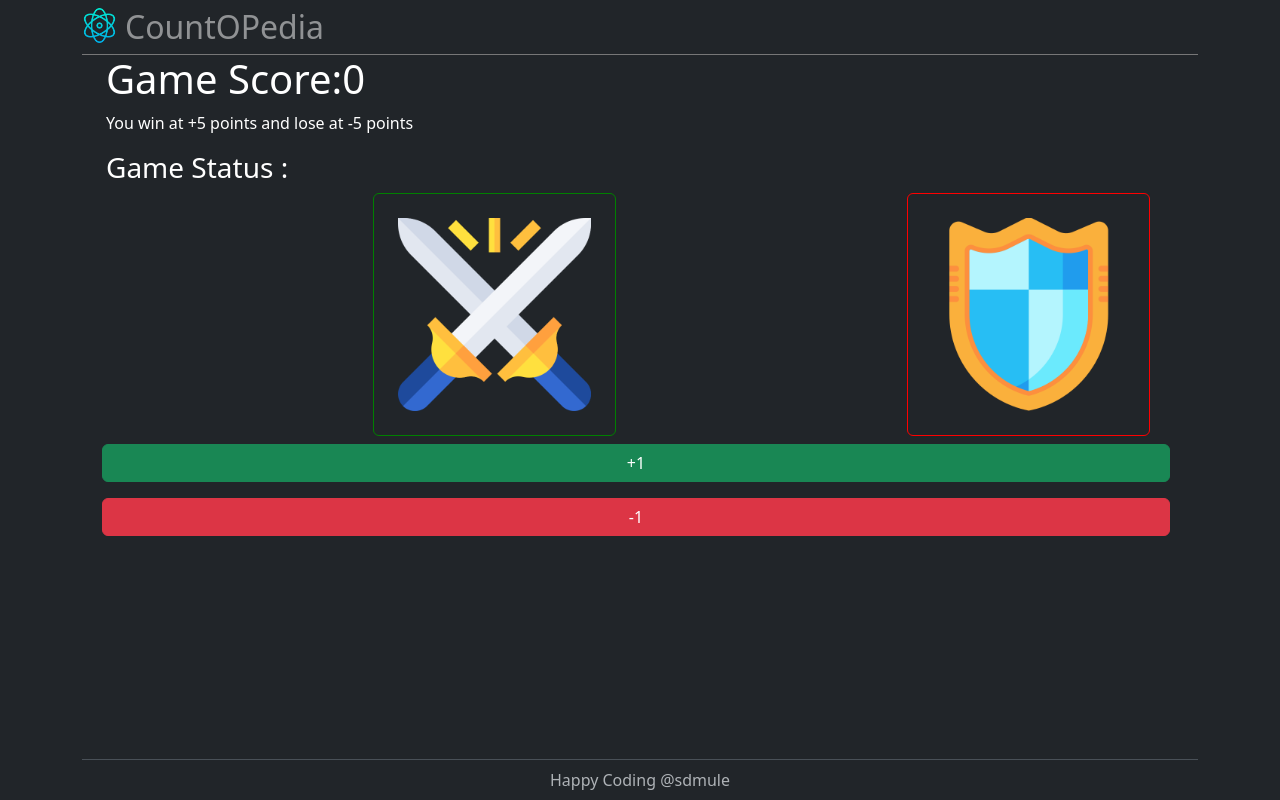
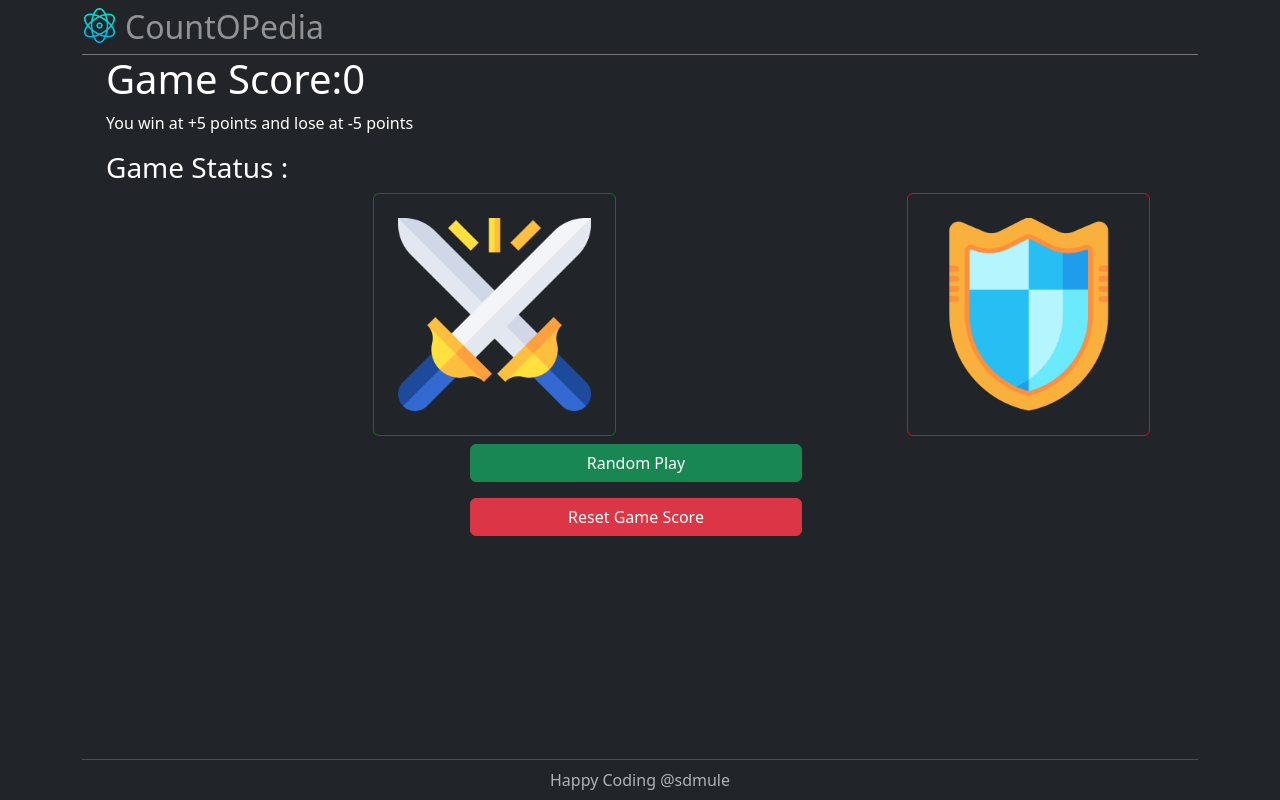
Before and after one commit to sdmule/CountOPedia, a React (Vite) app in the folder countopedia/: page / in a window 1280 px wide. Built offline with nearby package versions, Linux system fonts and the light colour scheme.

Commit message:
Random Play and Reset

```diff
--- a/countopedia/src/Counter.jsx
+++ b/countopedia/src/Counter.jsx
@@ -18,6 +18,19 @@ function Counter() {
     //setCount((prev) => prev - 1);
   }
 
+  function handleRandomPlay() {
+    const playMode = Math.round(Math.random);
+    if (playMode == 0) {
+      handleIncrement();
+    } else {
+      handleDecrement();
+    }
+  }
+
+  function handleReset() {
+    setCount(0);
+  }
+
   return (
     <div className="container">
       <div className="row text-white container">
@@ -35,6 +48,7 @@ function Counter() {
               border: "1px solid green",
             }}
             className="p-4 rounded"
+            onClick={handleIncrement}
           ></img>
         </div>
         <div className="col-6 col-md-3 offset-md-3">
@@ -46,14 +60,21 @@ function Counter() {
               border: "1px solid red",
             }}
             className="p-4 rounded"
+            onClick={handleDecrement}
           ></img>
         </div>
-        <button onClick={handleIncrement} className="btn btn-success m-2">
-          +1
-        </button>
-        <button onClick={handleDecrement} className="btn btn-danger m-2">
-          -1
-        </button>
+        <div className="col-12 col-md-4 offset-md-4">
+          <button
+            className="btn btn-success m-2 w-100"
+            onClick={handleRandomPlay}
+          >
+            Random Play
+          </button>
+          <br />
+          <button className="btn btn-danger m-2 w-100" onClick={handleReset}>
+            Reset Game Score
+          </button>
+        </div>
       </div>
     </div>
   );
```
